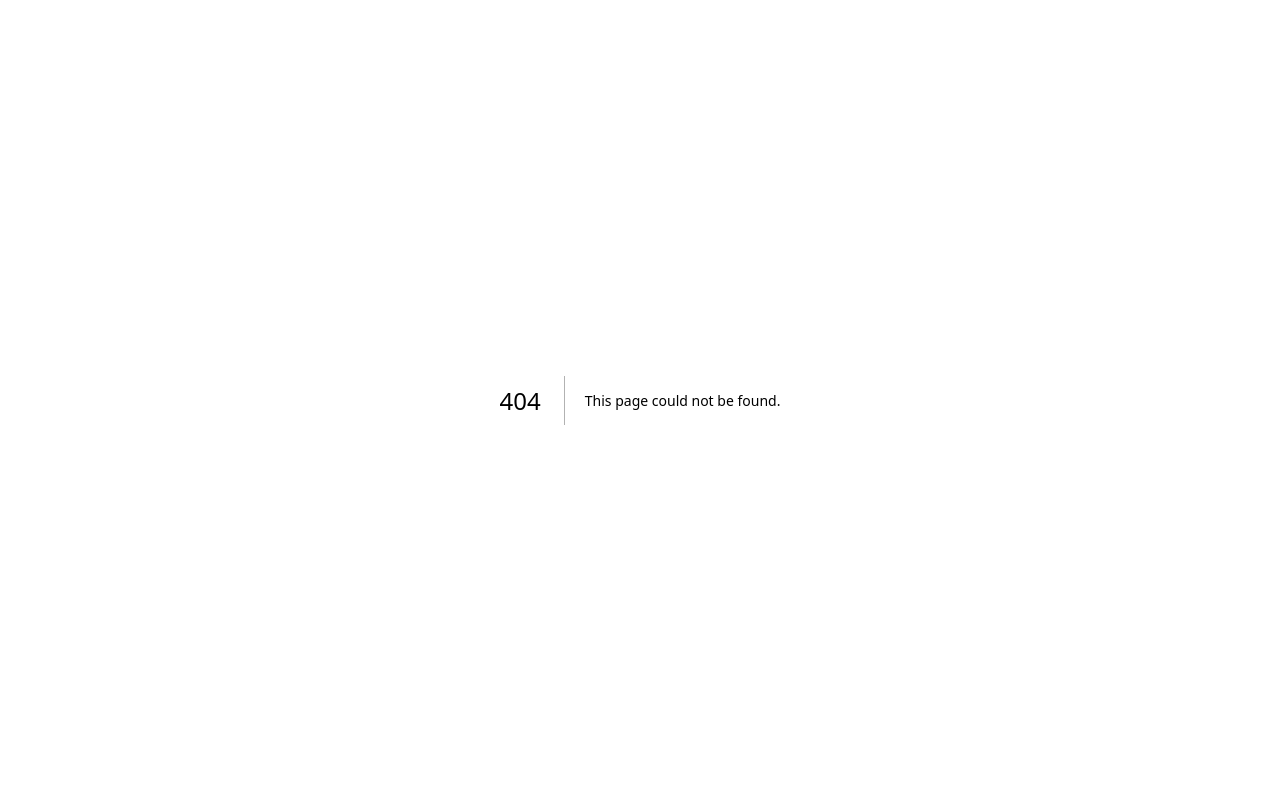
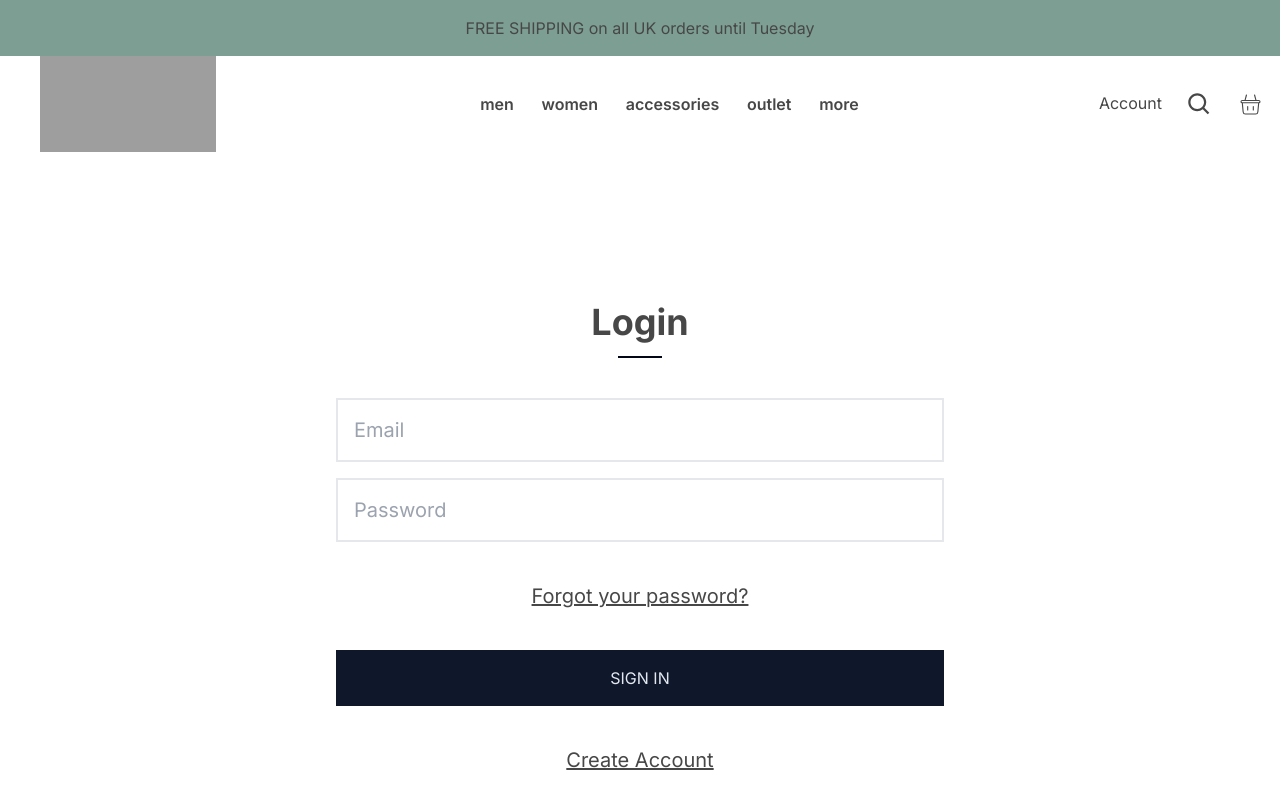
Before and after one commit to bappyasif/recreating-designs, a Next.js app: page /account/login in a window 1280 px wide. Before the commit this address had no page. Shown: the top 794 px of the page. Built offline with nearby package versions, Linux system fonts and the light colour scheme; grey boxes are pictures that could not be loaded.

Commit message:
added ui
* added few more routes pages ui
* adjusted codes to reflect these changes

```diff
--- /dev/null
+++ b/app/(routes)/(others)/account/_components/index.tsx
@@ -0,0 +1,28 @@
+import Link from "next/link"
+
+export const InputItem = ({ type, name }: { type: string, name: string }) => {
+    return (
+        <input type={type} name={name} placeholder={name} className="text-xl p-4 w-[38rem] border-2" />
+    )
+}
+
+export const Header = ({ text }: { text: string }) => {
+    return (
+        <div className="flex justify-center items-center relative">
+            <p className="text-4xl font-bold py-4">{text}</p>
+            <span className="h-0.5 w-11 bg-slate-950 absolute bottom-0"></span>
+        </div>
+    )
+}
+
+export const ActionButton = ({ text }: { text: string }) => {
+    return (
+        <button className="w-[38rem] p-4 bg-slate-900 text-slate-200">{text}</button>
+    )
+}
+
+export const ActionLink = ({ text, link }: { text: string, link: string }) => {
+    return (
+        <Link href={link} className="underline text-xl">{text}</Link>
+    )
+}
--- /dev/null
+++ b/app/(routes)/(others)/account/login/page.tsx
@@ -0,0 +1,26 @@
+import React from 'react'
+import { ActionButton, ActionLink, Header, InputItem } from '../_components'
+import Link from 'next/link'
+
+const LoginPage = () => {
+  return (
+    <div className='min-h-screen mx-auto flex flex-col items-center justify-center gap-y-10'>
+      <Header text='Login' />
+      <div className='flex flex-col gap-y-4 mx-auto justify-center items-center'>
+        <InputItem name='Email' type='email' />
+        <InputItem name='Password' type='password' />
+      </div>
+
+      <ActionLink link='#' text='Forgot your password?' />
+
+      <ActionButton text='SIGN IN' />
+
+      <div className='flex flex-col gap-y-4'>
+        <ActionLink link='/account/signup' text='Create Account' />
+        <ActionLink link='/' text='Return to Store' />
+      </div>
+    </div>
+  )
+}
+
+export default LoginPage
--- /dev/null
+++ b/app/(routes)/(others)/account/signup/page.tsx
@@ -0,0 +1,23 @@
+import React from 'react'
+import { ActionButton, ActionLink, Header, InputItem } from '../_components'
+
+const SignupPage = () => {
+  return (
+    <div className='min-h-screen flex flex-col items-center justify-center gap-y-10'>
+      <Header text='Create Account' />
+      <div className='flex flex-col gap-y-4'>
+        <InputItem name='First Name' type='text' />
+        <InputItem name='Last Name' type='text' />
+        <InputItem name='Email' type='email' />
+        <InputItem name='Password' type='password' />
+      </div>
+
+      <ActionButton text='CREATE' />
+
+      <ActionLink link='/' text='Return to Store' />
+
+    </div>
+  )
+}
+
+export default SignupPage
--- /dev/null
+++ b/app/(routes)/(others)/layout.tsx
@@ -0,0 +1,17 @@
+import React from 'react'
+import { Header } from '../_components/header'
+import { Footer } from '../_components/footer'
+import { ShippingAlert } from '../_components/shipping-alert'
+
+const OthersRoutesLayout = ({ children }: { children: React.ReactNode }) => {
+  return (
+    <div className='bg-[#ffffff] text-[#474747]'>
+      <ShippingAlert />
+      <Header />
+      {children}
+      <Footer />
+    </div>
+  )
+}
+
+export default OthersRoutesLayout
--- a/app/(routes)/_components/header-right-hand-side.tsx
+++ b/app/(routes)/_components/header-right-hand-side.tsx
@@ -6,21 +6,21 @@ import { CiShoppingBasket } from 'react-icons/ci'
 export const HeaderRightHandSide = () => {
   return (
     <div className='flex justify-between gap-x-6 px-4 text-[#474747]'>
-        <Account />
-        <Search />
-        <Basket />
+      <Account />
+      <Search />
+      <Basket />
     </div>
   )
 }
 
 const Account = () => {
-    return <Link href={"#"}>Account</Link>
+  return <Link href={"/account/login"}>Account</Link>
 }
 
 const Search = () => {
-    return <Link href={"#"}><BiSearch size={27} /></Link>
+  return <Link href={"#"}><BiSearch size={27} /></Link>
 }
 
 const Basket = () => {
-    return <Link href={"#"}><CiShoppingBasket size={27} /></Link>
+  return <Link href={"#"}><CiShoppingBasket size={27} /></Link>
 }
```
